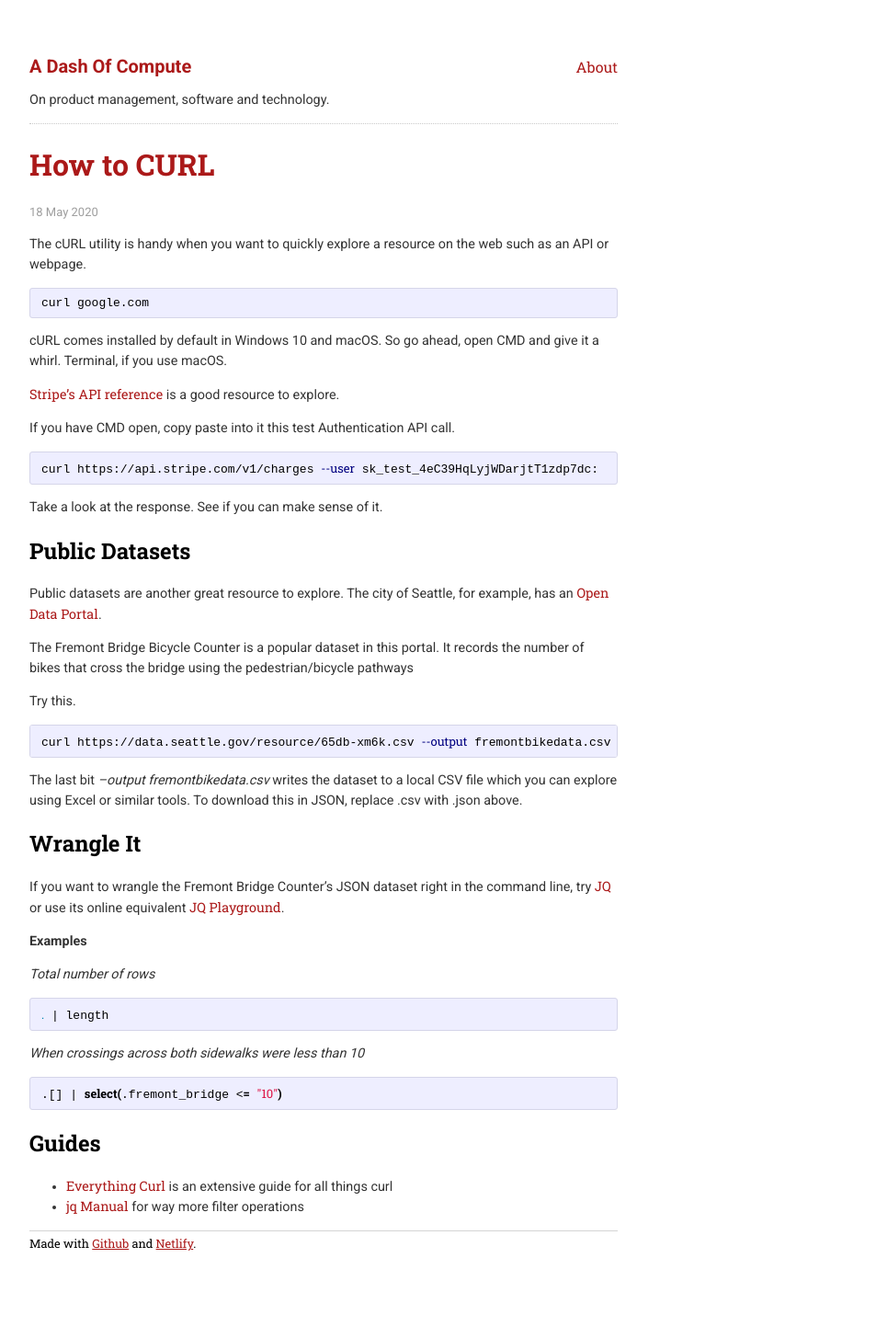
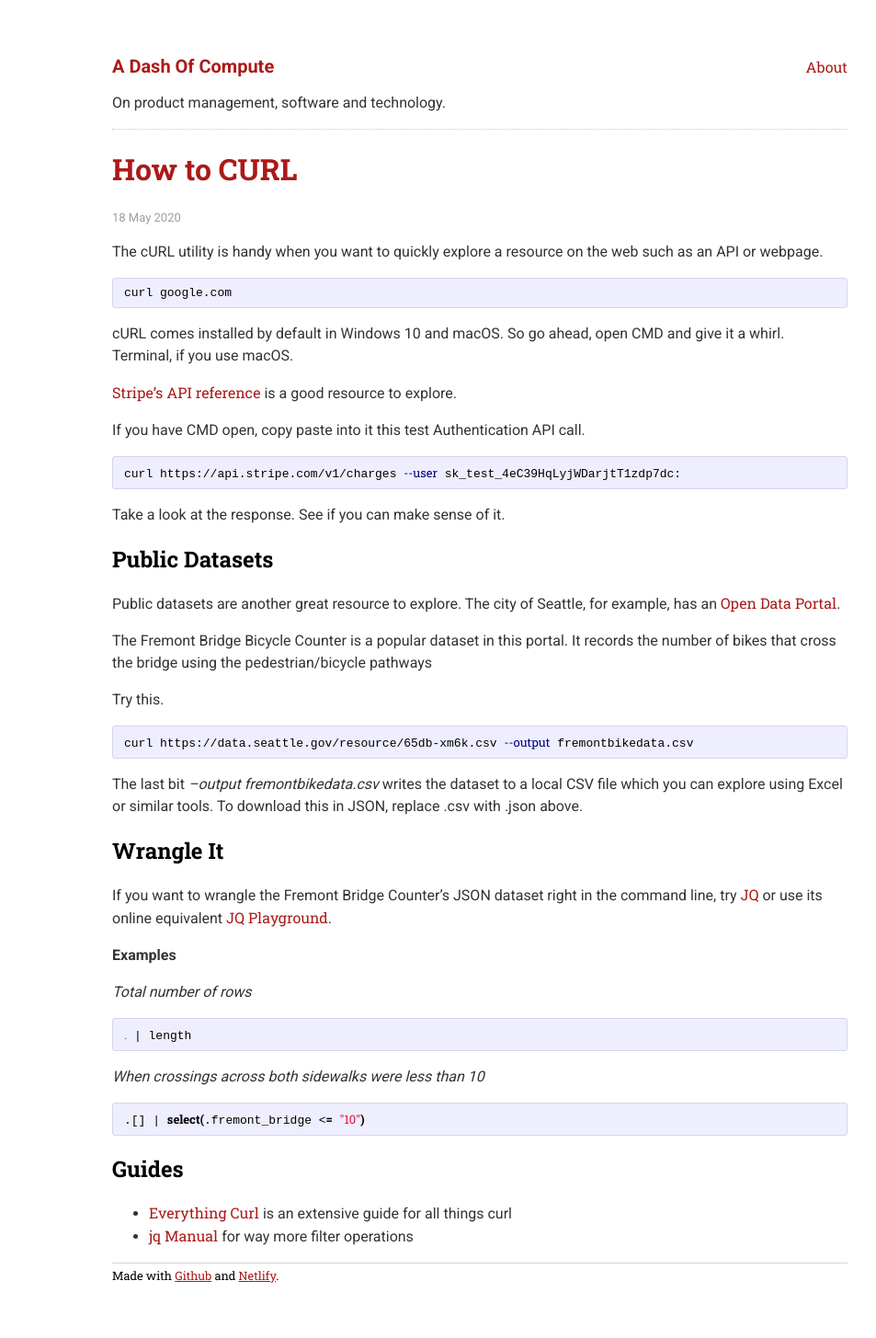
Before and after one commit to sautee/sautee.github.io, a Jekyll site: the page built from _posts/2020-05-18-howtocurl.md, in a window 1280 px wide. Shown: the whole page at 92% size, without its empty margins (118-1071 px from the left). Built offline with Jekyll 4.4.1, drawn with Linux system fonts in a browser that asks for light colours; before the commit the page ends 1420 px from its top, so only the background shows below that.

Commit message:
Update site.css

```diff
--- a/css/site.css
+++ b/css/site.css
@@ -149,11 +149,7 @@ footer {
 /* Literal.Number.Integer.Long */
 @media screen and (min-width: 800px) {
     /* Desktop styles go here */ body {
-        margin: 60px 150px;
-        width: 40em;
-    }
-
-    .content, p, ul, li, ol, em, strong {
-    font-size: 0.9rem;
+        margin: 60px auto;
+        max-width: 50em;
     }
 }
```
